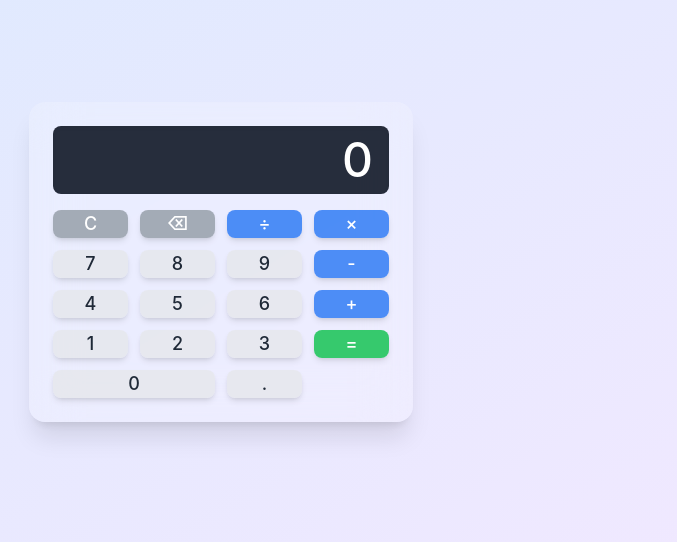
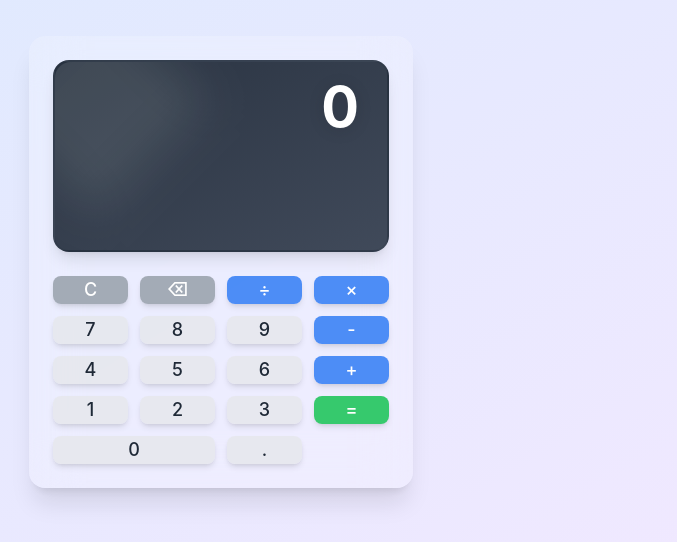
Before and after one commit to iqraa07/Calculator-Sederhana, a React (Vite) app: page / in a window 1280 px wide. Shown: the part 138-680 px from the top of the page, without its empty margins (419-1096 px from the left). Built offline with nearby package versions, Linux system fonts and the light colour scheme.

Commit message:
Update CalculatorDisplay.tsx

```diff
--- a/src/components/CalculatorDisplay.tsx
+++ b/src/components/CalculatorDisplay.tsx
@@ -2,11 +2,24 @@ import React from "react";
 
 export default function CalculatorDisplay({ value }) {
   return (
-    <div className="w-full bg-gray-900/90 rounded-lg p-4 mb-4 shadow-inner text-right flex flex-col">
+    <div className="relative w-full rounded-2xl p-6 mb-6 shadow-lg bg-gradient-to-br from-gray-800/95 to-gray-700/95 border-2 border-gray-900/10">
+      {/* Efek "shine" kaca */}
+      <div className="absolute inset-0 rounded-2xl pointer-events-none overflow-hidden">
+        <div className="absolute -top-10 -left-10 w-40 h-40 bg-white/10 rotate-45 blur-xl"></div>
+      </div>
+      {/* Value */}
       <div
-        className="text-white text-3xl font-medium transition-all duration-300 overflow-x-auto scrollbar-hide"
+        className="relative text-white font-bold text-right select-all transition-all duration-300"
         style={{
-          fontSize: value.length > 7 ? `${Math.max(1.5, 3 - (value.length - 10) * 0.1)}rem` : "3rem",
+          fontSize:
+            value.length > 8
+              ? `clamp(2rem, ${3.5 - (value.length - 8) * 0.2}rem, 3.5rem)`
+              : "3.5rem",
+          letterSpacing: value.length > 12 ? "0.03em" : "0.07em",
+          minHeight: "2.5em",
+          lineHeight: "2.7rem",
+          textShadow:
+            "0 2px 16px rgba(0,0,0,0.15), 0 1px 0 rgba(255,255,255,0.03)",
         }}
       >
         {value}
```
